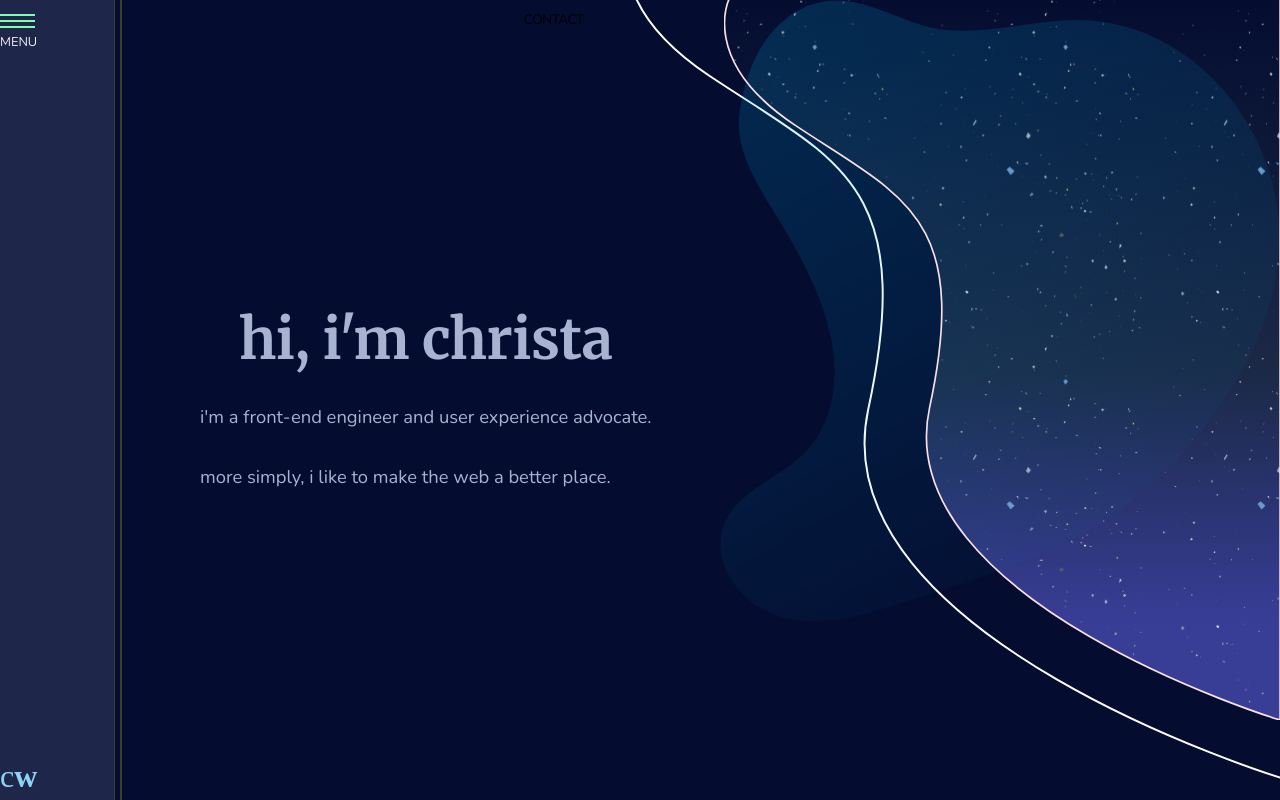
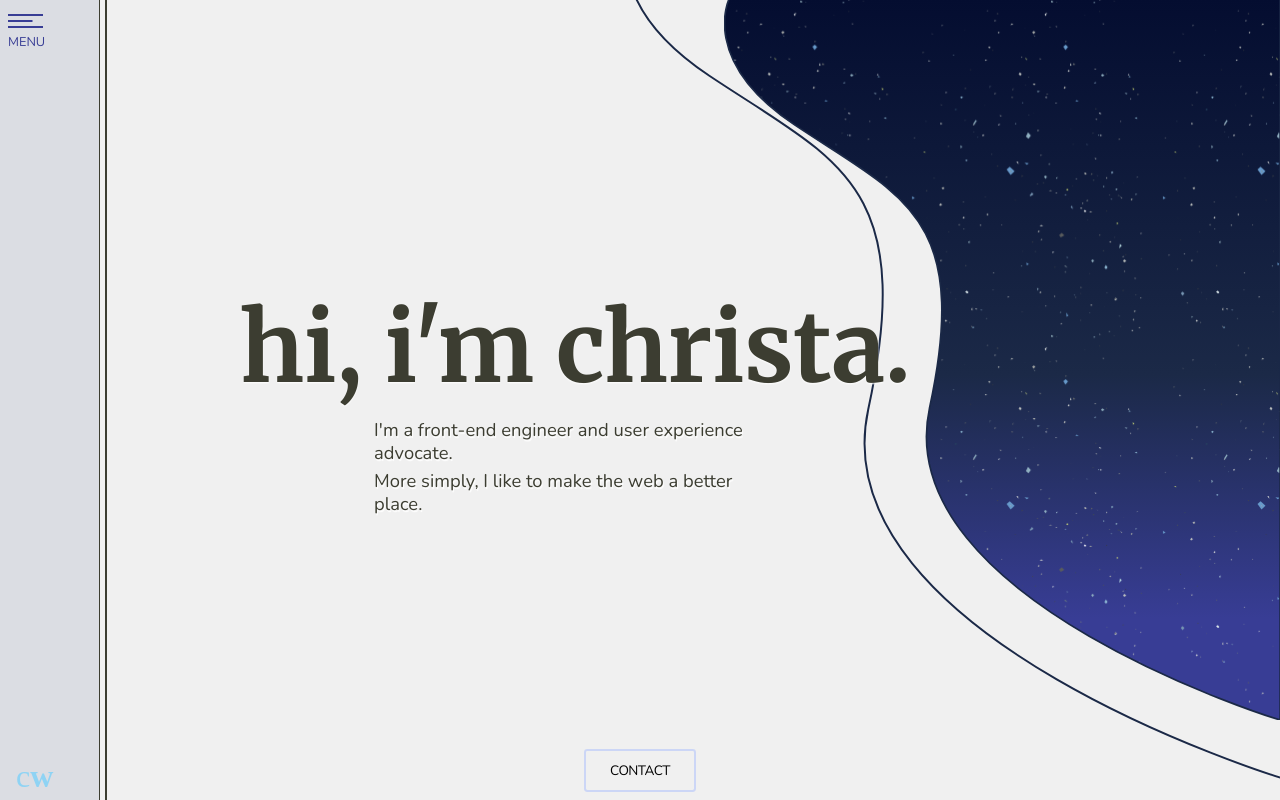
Before and after one commit to sambasallah/portfolio-v3, a Vue app: page / in a window 1280 px wide. Built offline with nearby package versions, Linux system fonts and the light colour scheme; the HTML template or start-up script is replaced by a standard one.

Commit message:
contact button, navigation. new color maybe

```diff
--- a/package.json
+++ b/package.json
@@ -10,6 +10,7 @@
   },
   "dependencies": {
     "core-js": "^3.6.5",
+    "npm": "^6.14.7",
     "vue": "^2.6.10",
     "vue-router": "^3.3.4"
   },
--- a/src/App.vue
+++ b/src/App.vue
@@ -2,8 +2,8 @@
 	<div id="app" >
 		<navbar />
 		<transition name="slide" mode="out-in">
-			<div class="content-container">
-				<div class="hero__flourish">
+			<div :class="{ 'content-container' : !routeIsHome }">
+				<!-- <div class="hero__flourish">
 					<svg class="hero__flourish-shape" width="560px" height="621px" viewBox="0 0 560 621" version="1.1" xmlns="http://www.w3.org/2000/svg" xmlns:xlink="http://www.w3.org/1999/xlink">
 						<defs>
 							<linearGradient x1="-20.1496696%" y1="54.356696%" x2="100%" y2="59.145544%" id="linearGradient-1">
@@ -17,58 +17,57 @@
 							</g>
 						</g>
 					</svg>
-				</div>
+				</div> -->
 				<router-view />
 			</div>
 		</transition>
-		<button
-			style="margin-left: 500px"
-			type="button"
-			class="btn"
-			:class="{ 'active' : isContactDrawerOpen }"
-			@click.prevent="openContact"
-		>
-			Contact
-		</button>
+		<contact-button />
 		<contact />
 	</div>
 </template>
 
 <script>
-	/* eslint-disable import/extensions */
-	/* eslint-disable import/no-unresolved */
-	import { store, mutations } from 'src/store.js';
+	import ContactButton from '@/components/ContactButton';
 	import Contact from '@/views/Contact.vue';
 	import Navbar from '@/components/navigation/Navbar.vue';
 
 	export default {
 		components: {
+			ContactButton,
 			Contact,
 			Navbar
 		},
 		computed: {
-			isContactDrawerOpen() {
-				return store.isContactOpen;
-			}
-		},
-		methods: {
-			openContact() {
-				mutations.toggleContact();
+			routeIsHome() {
+				return this.$route.name === 'home'
 			}
 		}
 	};
 </script>
 
 <style lang="scss">
-	//@import url('https://fonts.googleapis.com/css?family=Fira+Sans:300,350,400,400i,700,700i');
-	@import url('https://fonts.googleapis.com/css2?family=Merriweather:wght@700;900&family=Nunito:ital,wght@0,200;0,300;0,400;0,600;0,700;0,800;0,900;1,700&display=swap');
-
 	#app {
 		height: 100%;
 	}
 
 	.content-container {
 		margin-left: 200px;
+		position: absolute;
+		height: 100%;
+		display: flex;
+		justify-content: center;
+		flex-direction: column;
+
+		> div {
+			border-width: 3px;
+			border-style: solid;
+			border-image:
+				linear-gradient(
+				to bottom,
+				red,
+				rgba(0, 0, 0, 0)
+			) 1 100%;
+		}
 	}
 
 	.hero__flourish {
--- /dev/null
+++ b/src/components/ContactButton.vue
@@ -0,0 +1,100 @@
+<template>
+	<section
+		class="contact-cta"
+		:class="{ 'active' : isContactDrawerOpen }"
+	>
+		<button
+			type="button"
+			class="btn btn--secondary contact-button"
+			@click.prevent="openContact"
+		>
+			Contact
+		</button>
+	</section>
+</template>
+
+<script>
+	/* eslint-disable import/extensions */
+	/* eslint-disable import/no-unresolved */
+	import { store, mutations } from 'src/store.js';
+	export default {
+		name: 'ContactButton',
+		computed: {
+			isContactDrawerOpen() {
+				return store.isContactOpen;
+			}
+		},
+		methods: {
+			openContact() {
+				mutations.toggleContact();
+			}
+		}
+	};
+</script>
+
+
+<style lang="scss">
+	.contact {
+
+		&-cta {
+			position: fixed;
+			bottom: 0;
+			width: 100%;
+			margin-bottom: .5em;
+			display: flex;
+			justify-content: center;
+			animation: slide-down 0.5s both;
+			transform: all ease 0.5s;
+
+			&.active {
+				animation: slide-in-blurred-bottom  0.8s both;
+				bottom: 75vh;
+			}
+		}
+	}
+
+	@keyframes slide-top {
+		0% {
+			-webkit-transform: translateY(0);
+			transform: translateY(0);
+		}
+		100% {
+			-webkit-transform: translateY(-5px);
+			transform: translateY(-5px);
+		}
+	}
+
+
+	@keyframes slide-down {
+		0% {
+			-webkit-transform: translateY(-20px);
+			transform: translateY(-20px);
+		}
+		100% {
+			-webkit-transform: translateY(0);
+			transform: translateY(0);
+		}
+	}
+	@keyframes slide-in-blurred-bottom {
+	0% {
+		-webkit-transform: translateY(1000px) scaleY(2.5) scaleX(0.2);
+				transform: translateY(1000px) scaleY(2.5) scaleX(0.2);
+		-webkit-transform-origin: 50% 100%;
+				transform-origin: 50% 100%;
+		-webkit-filter: blur(40px);
+				filter: blur(40px);
+		opacity: 0;
+	}
+	100% {
+		-webkit-transform: translateY(0) scaleY(1) scaleX(1);
+				transform: translateY(0) scaleY(1) scaleX(1);
+		-webkit-transform-origin: 50% 50%;
+				transform-origin: 50% 50%;
+		-webkit-filter: blur(0);
+				filter: blur(0);
+		opacity: 1;
+	}
+	}
+
+
+</style>
--- a/src/components/navigation/Hamburger.vue
+++ b/src/components/navigation/Hamburger.vue
@@ -1,5 +1,5 @@
 <template>
-	<div>
+	<div class="hamburger">
 		<button
 			type="button"
 			class="hamburger-button"
@@ -11,7 +11,7 @@
 			<span class="bar"></span>
 			<span class="bar"></span>
 		</button>
-		<span class="hamburger-title">{{ hamburgerTitle }}</span>
+		<span class="hamburger-title" :class="{ 'active' : isBurgerActive }">{{ hamburgerTitle }}</span>
 	</div>
 </template>
 
@@ -38,6 +38,12 @@
 	};
 </script>
 <style lang="scss">
+	.hamburger {
+		@media screen and (min-width: $bp5) {
+			margin-left: 0.5em;
+		}
+	}
+
 	.hamburger-button {
 		position: relative;
 		cursor: pointer;
@@ -53,7 +59,7 @@
 
 		.bar {
 			//background-color: #130f40;
-			background-color: $white;
+			background-color: $purple;
 			position: absolute;
 			right: 0;
 			left: 0;
@@ -113,11 +119,15 @@
 	}
 
 	.hamburger-title {
-		color: $white;
+		color: $purple;
 		font-size: .8em;
 		font-weight: 200;
 		text-transform: uppercase;
 		position: absolute;
 		margin-top: -7px;
+
+		&.active {
+			color: #B00200;
+		}
 	}
 </style>
--- a/src/components/navigation/Navbar.vue
+++ b/src/components/navigation/Navbar.vue
@@ -39,16 +39,16 @@
 		position: fixed;
 		z-index: 10;
 		top: 0;
-		background-color: rgba($slate, 0.2);
+		background-color: rgba($slate, 0.2); // #dbdde3
 		width: 100%;
 		display: flex;
 		justify-content: space-between;
 		align-items: center;
 		transition: all .3s ease;
 
-		@media screen and ($bp5) {
+		@media screen and (min-width: $bp5) {
 			height: 100%;
-			width: 115px;
+			width: 100px;
 			border-right: 1px solid $black;
 			flex-direction: column;
 			align-items: unset;
@@ -80,61 +80,9 @@
 				font-family: "FF Meta VF";
 				font-weight: 600;
 			}
-		}
 
-		&-hamburger {
-			background: transparent;
-			position: relative;
-			border: 0;
-			width: 50px;
-			height: 3px;
-			outline: none;
-
-			&:hover {
-				cursor: pointer;
-			}
-
-			span,
-			span:before,
-			span:after {
-				position: absolute;
-				content: '';
-				width: 30px;
-				height: 3px;
-				background: $white;
-				transition: 500ms cubic-bezier(0.77, 0, 0.175, 1);
-				right: 0;
-			}
-		}
-
-		.menu-button span::before {
-			top: -8px;
-		}
-
-		.menu-button span::after {
-			top: 8px;
-		}
-
-		.menu-button:hover > span,
-		.menu-button:hover > span::before,
-		.menu-button:hover > span::after {
-			background: $mint;
-		}
-
-		.menu-button.active {
-
-			& > span  {
-				background: transparent;
-
-				&::before  {
-					transform: rotate(-225deg);
-					top: 0px;
-				}
-
-				&::after  {
-					transform: rotate(225deg);
-					top: 0px;
-				}
+			@media screen and (min-width: $bp5) {
+				margin-left: 0.5em;
 			}
 		}
 	}
--- a/src/styles/_default.scss
+++ b/src/styles/_default.scss
@@ -1,3 +1,4 @@
+@import url('https://fonts.googleapis.com/css2?family=Merriweather:wght@700;900&family=Nunito:ital,wght@0,200;0,300;0,400;0,600;0,700;0,800;0,900;1,700&display=swap');
 /* Breakpoint variables */
 $bp-small: 24.15;
 $bp-medium: 43.75;
@@ -77,33 +78,9 @@ body {
 	line-height: 1.5;
 	-webkit-font-smoothing: antialiased;
 	-moz-osx-font-smoothing: grayscale;
-	color: $medium-slate;
-	background: #040d30;
-
-	@media #{$mobile-devices} {
-		position: relative;
-	}
-
-	// background-attachment: fixed mobile hack
-	@media #{$mobile-devices} {
-		&:before {
-			content: ' ';
-			position: fixed;
-			width: 100%;
-			height: 100%;
-			top: 0;
-			left: 0;
-			background: -moz-linear-gradient(top,  #040d30 0%, #1b2947 52%, #383d95 86%, #383d95 100%); // FF3.6-15
-			background: -webkit-linear-gradient(top,  #040d30 0%,#1b2947 52%,#383d95 86%,#383d95 100%); // Chrome10-25,Safari5.1-6
-			background: linear-gradient(to bottom,  #040d30 0%,#1b2947 52%,#383d95 86%,#383d95 100%) no-repeat center center fixed; // W3C, IE10+, FF16+, Chrome26+, Opera12+, Safari7+
-			background-size: cover;
-			will-change: transform;
-			// creates a new paint layer
-			backface-visibility: hidden;
-			-webkit-backface-visibility: hidden;
-			z-index: -1;
-		}
-	}
+	color: $black;
+	//background: #040d30;
+	background: #f0f0f0;
 }
 
 body {
--- a/src/styles/_variables.scss
+++ b/src/styles/_variables.scss
@@ -1,6 +1,7 @@
 $black: #3C3D31;
 $mint: #84FAB0;
 $skyblue: #8FD3F4;
+$purple: #383d95;
 $slate: #8892B0;
 $medium-slate: #A8B2D1;
 $light-slate: #CCD6F6;
@@ -14,4 +15,4 @@ $serif: 'Merriweather', serif;
 $sans-serif: 'Nunito', sans-serif;
 
 // BREAKPOINTS
-$bp5: 'min-width: 575px';
+$bp5: '575px';
--- a/src/views/Home.vue
+++ b/src/views/Home.vue
@@ -3,7 +3,7 @@
 		<div class="hero">
 			<svg class="hero-stars" viewBox="0 0 665 861">
 				<stars />
-				<path fill="url(#stars)" stroke="#FAE0E6" stroke-width="2" d="M6 -1.00002L665 -1.00006L665 861C665 861 195.93 718.511 245.775 487.68C295.619 256.85 212.917 235.324 84.8721 149.674C-30.0745 72.7857 6 -1.00002 6 -1.00002Z"></path>
+				<path fill="url(#stars)" stroke="#1b2947" stroke-width="2" d="M6 -1.00002L665 -1.00006L665 861C665 861 195.93 718.511 245.775 487.68C295.619 256.85 212.917 235.324 84.8721 149.674C-30.0745 72.7857 6 -1.00002 6 -1.00002Z"></path>
 			</svg>
 			<svg class="hero-stars__background" viewBox="0 0 665 861">
 				<linearGradient id="myGradient" gradientTransform="rotate(90)">
@@ -15,14 +15,16 @@
 				<path fill="url(#myGradient)" d="M6 -1.00002L665 -1.00006L665 861C665 861 195.93 718.511 245.775 487.68C295.619 256.85 212.917 235.324 84.8721 149.674C-30.0745 72.7857 6 -1.00002 6 -1.00002Z"></path>
 			</svg>
 			<svg class="hero-outline" viewBox="0 0 650 875">
-				<path fill="none" stroke="#ffffff" stroke-width="2" d="M6 -1.00002L665 -1.00006L665 861C665 861 195.93 718.511 245.775 487.68C295.619 256.85 212.917 235.324 84.8721 149.674C-30.0745 72.7857 6 -1.00002 6 -1.00002Z"></path>
+				<path fill="none" stroke="#1b2947" stroke-width="2" d="M6 -1.00002L665 -1.00006L665 861C665 861 195.93 718.511 245.775 487.68C295.619 256.85 212.917 235.324 84.8721 149.674C-30.0745 72.7857 6 -1.00002 6 -1.00002Z"></path>
 			</svg>
 		</div>
-		<div class="welcome">
-			<h1>hi, i'm christa</h1>
-			<p>i'm a front-end engineer and user experience advocate.</p>
-			<p>more simply, i like to <strong>make the web a better place</strong>.</p>
-		</div>
+		<section class="welcome">
+			<div class="content">
+				<h1>hi, i'm christa.</h1>
+				<p>I'm a front-end engineer and user experience advocate.</p>
+				<p>More simply, I like to <strong>make the web a better place</strong>.</p>
+			</div>
+		</section>
 	</div>
 </template>
 
@@ -47,9 +49,7 @@
 		&-stars {
 			position: relative;
 			height: 90vh;
-			max-height: 90vh;
-			max-width: 100%;
-			z-index: 2;
+			z-index: 3;
 
 			&__background {
 				position: absolute;
@@ -76,6 +76,43 @@
 		display: flex;
 		justify-content: center;
 		flex-direction: column;
+		align-items: baseline;
+		z-index: 5;
+		transition: all .3s ease;
+		margin: 0;
+
+		@media (max-width: $bp5) {
+			.content {
+				display: flex;
+				align-items: center;
+				flex-direction: column;
+				background-color: rgba(200,200,200,0.5);
+				text-shadow: none;
+				border-radius: 1em;
+				padding: 1em 0;
+				transition: all .3s ease;
+			}
+		}
+
+		@media (min-width: $bp5) {
+			margin-left: 15%;
+		}
+
+		@media (max-width: $bp5) {
+			align-items: center;
+		}
+
+		h1 {
+			font-size: 6em;
+			text-shadow: 0 1px 2px lighten($white, 40%);
+		}
+
+		p {
+			margin: 0;
+			width: 60%;
+			margin-bottom: 5px;
+			text-shadow: 1px 2px 1px lighten($white, 90%);
+		}
 
 		strong {
 			font-weight: 900;
```
Also changed, not shown: src/components/navigation/NavMenu.vue (+22 -5 lines), src/views/Contact.vue (+19 -1 lines), 1 other file (tests, documents, lock files or other folders).
